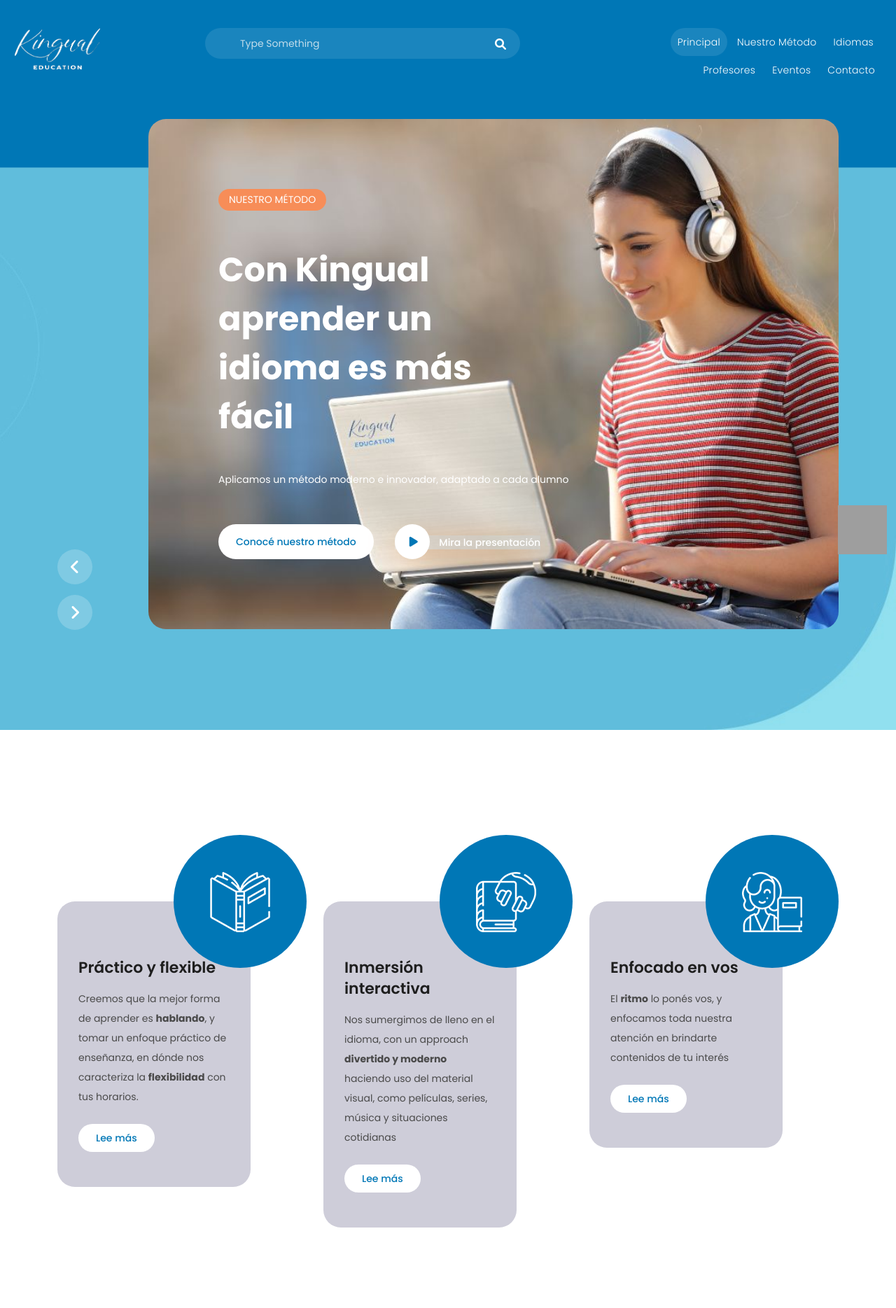
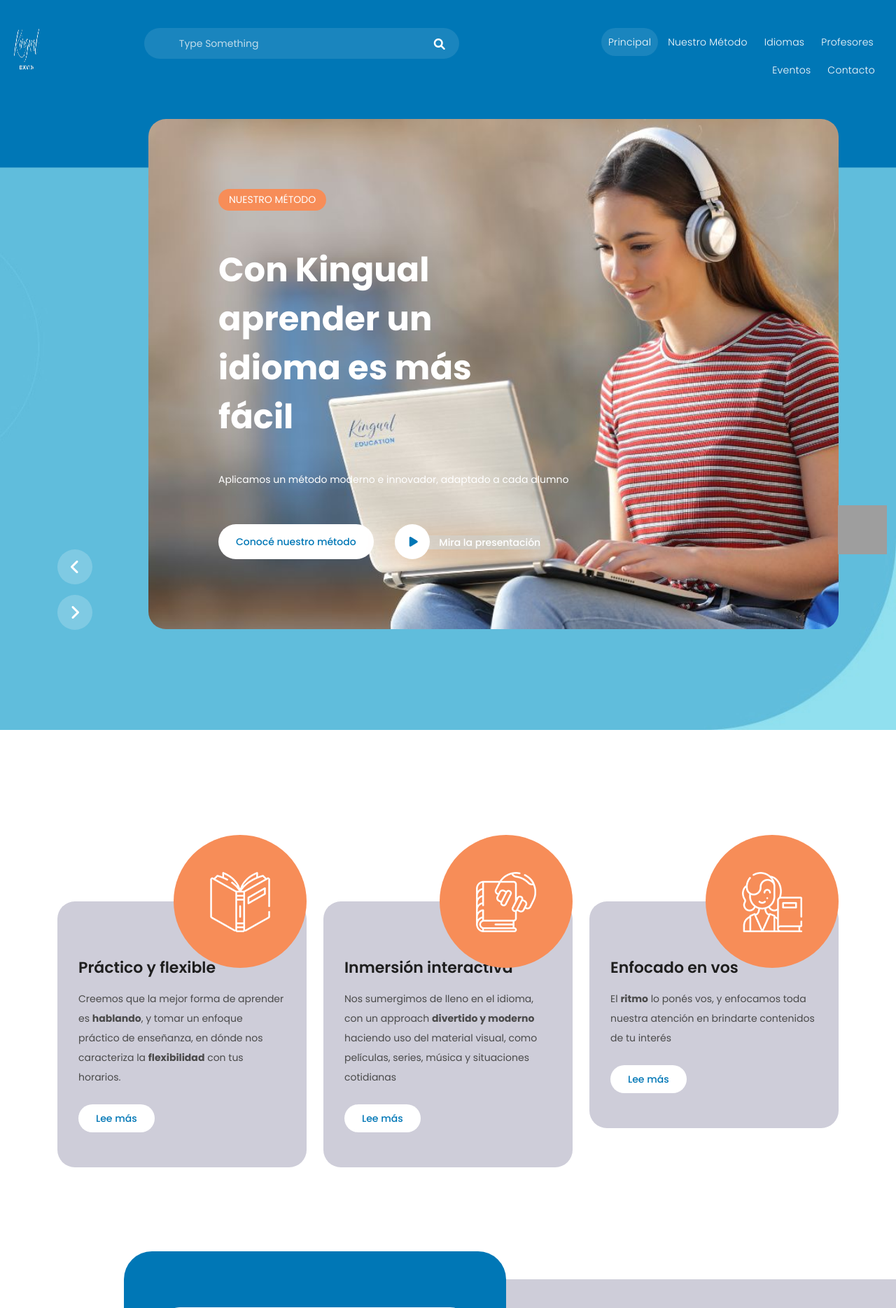
Before and after one commit to Tinchoreta/kingualeducation, a PHP site: page / in a window 1280 px wide. Shown: the top 1869 px of the page at 70% size. Run offline with PHP 8.4, Linux system fonts and the light colour scheme; grey boxes are pictures that could not be loaded.

Commit message:
Our method item

```diff
--- a/assets/css/style.css
+++ b/assets/css/style.css
@@ -563,7 +563,7 @@ Header Style
   }
 
   img {
-    width: 123px;
+    width: 100%x;
     overflow: hidden;
 
   }
@@ -898,43 +898,44 @@ Our Method Style
 ---------------------------------------------
 */
 
-.ourMethod .service-item:hover .icon img {
+.ourMethod .ourMethod-item:hover .icon img {
   margin-top: -10px;
 }
 
-.ourMethod .service-item {
+.ourMethod .ourMethod-item {
   position: relative;
   margin-top: 95px;
 }
 
-.ourMethod .service-item .icon {
+.ourMethod .ourMethod-item .icon {
   width: 190px;
   height: 190px;
   display: inline-block;
   text-align: center;
   line-height: 190px;
-  background-color: #0077B6;
+  background-color: #F78D58;
   border-radius: 50%;
   position: absolute;
   right: 0;
   top: -95px;
 }
 
-.ourMethod .service-item .icon img {
+.ourMethod .ourMethod-item .icon img {
   max-width: 86px;
   transition: all .2s;
 }
 
-.ourMethod .service-item .main-content {
+.ourMethod .ourMethod-item .main-content {
   border-radius: 25px;
   padding: 80px 30px 50px 30px;
   background-color: #CECDD9;
   margin-bottom: 30px;
   margin-right: 80px;
+  min-width: 100%;
   transition: all .4s;
 }
 
-.ourMethod .service-item h4 {
+.ourMethod .ourMethod-item h4 {
   font-size: 22px;
   font-weight: 600;
   margin-bottom: 15px;
@@ -942,7 +943,7 @@ Our Method Style
   transition: all .4s;
 }
 
-.ourMethod .service-item p {
+.ourMethod .ourMethod-item p {
   color: #4a4a4a;
   margin-bottom: 25px;
 }
@@ -1945,7 +1946,7 @@ body {
   .accordion {
     padding: 40px 25px 10px 25px;
   }
-  .ourMethod .service-item .icon {
+  .ourMethod .ourMethod-item .icon {
     width: 170px;
     height: 170px;
     line-height: 170px;
--- a/index.html
+++ b/index.html
@@ -159,7 +159,7 @@ https://templatemo.com/tm-586-scholar
     <div class="container">
       <div class="row">
         <div class="col-lg-4 col-md-6">
-          <div class="service-item">
+          <div class="ourMethod-item">
             <div class="icon">
               <img src="assets/images/service-01.png" alt="Educación Online">
             </div>
@@ -173,7 +173,7 @@ https://templatemo.com/tm-586-scholar
           </div>
         </div>
         <div class="col-lg-4 col-md-6">
-          <div class="service-item">
+          <div class="ourMethod-item">
             <div class="icon">
               <img src="assets/images/service-02.png" alt="short courses">
             </div>
@@ -187,7 +187,7 @@ https://templatemo.com/tm-586-scholar
           </div>
         </div>
         <div class="col-lg-4 col-md-6">
-          <div class="service-item">
+          <div class="ourMethod-item">
             <div class="icon">
               <img src="assets/images/service-03.png" alt="web experts">
             </div>
```
